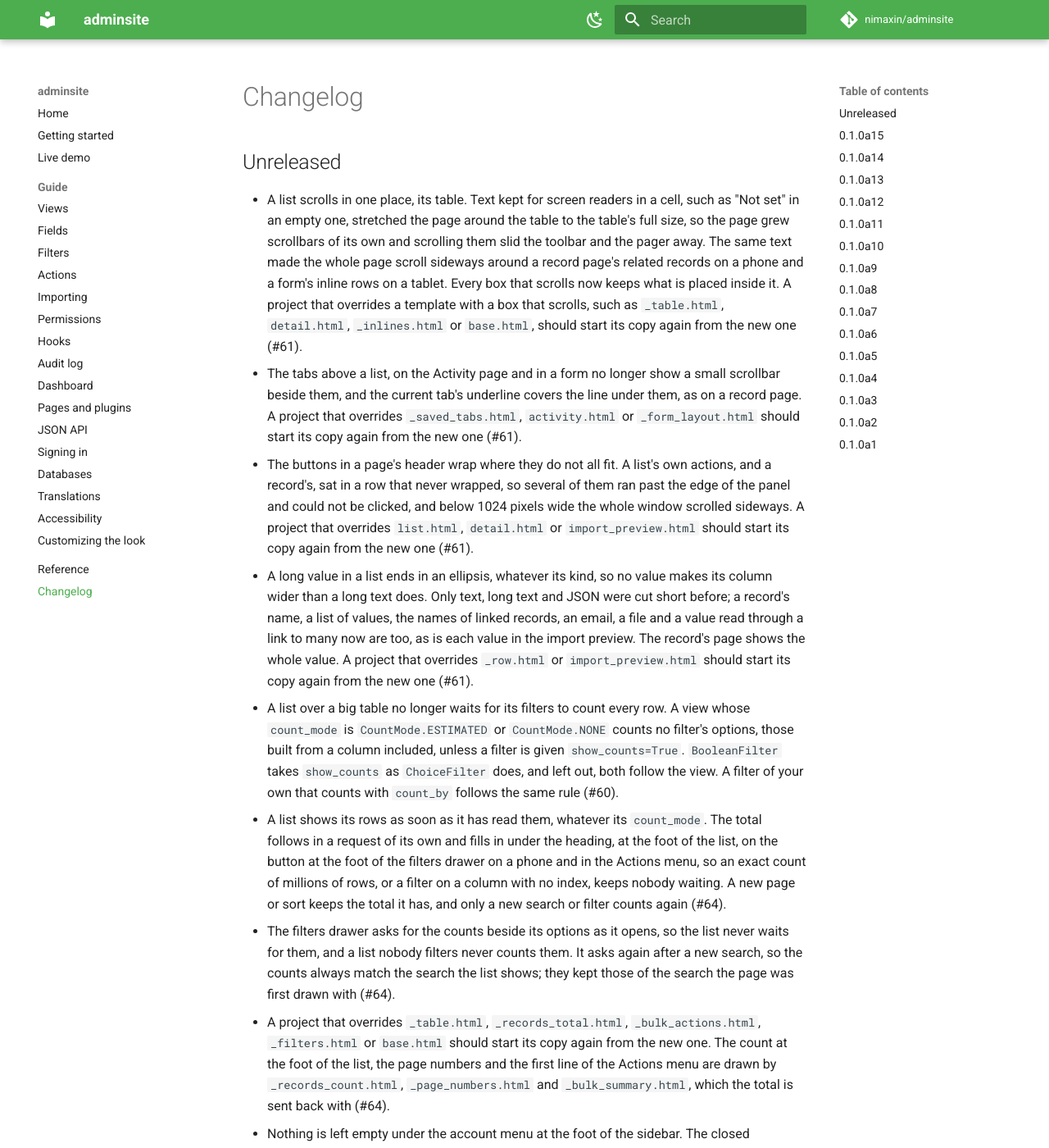
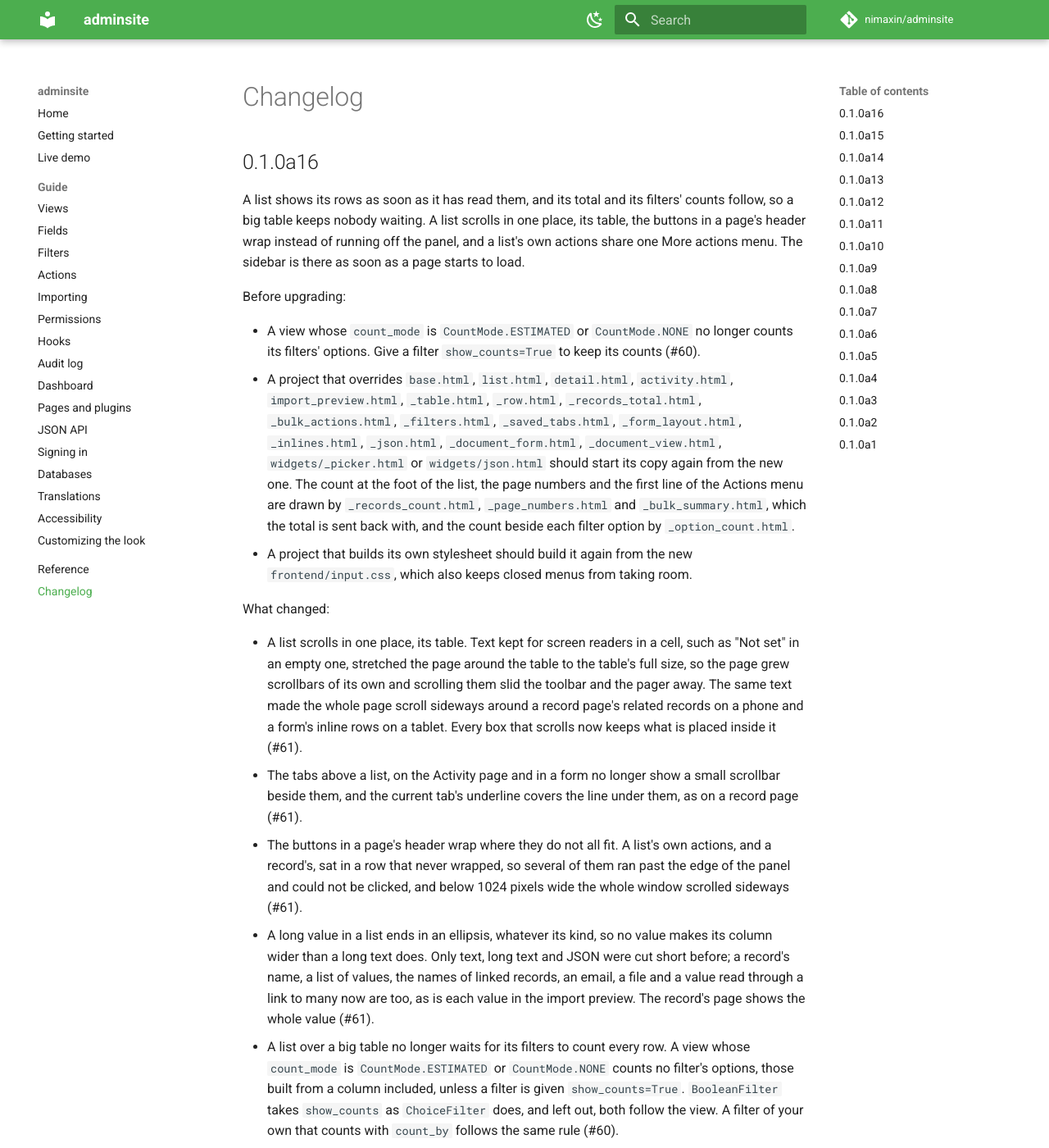
Before and after one commit to nimaxin/adminsite, an MkDocs documentation site: the page built from docs/changelog.md, in a window 1280 px wide and 1400 px high. Shown: the whole window at 82% size. Built offline with MkDocs 1.6.1 and Material for MkDocs 9.7.7, drawn with Linux system fonts in a browser that asks for light colours; comment, search, counter and statistics services are not loaded; some of the changed text lies outside the part shown.

Commit message:
release: 0.1.0a16

````diff
--- a/CHANGELOG.md
+++ b/CHANGELOG.md
@@ -1,29 +1,45 @@
 # Changelog
 
-## Unreleased
+## 0.1.0a16
+
+A list shows its rows as soon as it has read them, and its total and its filters' counts follow,
+so a big table keeps nobody waiting. A list scrolls in one place, its table, the buttons in a
+page's header wrap instead of running off the panel, and a list's own actions share one More
+actions menu. The sidebar is there as soon as a page starts to load.
+
+Before upgrading:
+
+- A view whose `count_mode` is `CountMode.ESTIMATED` or `CountMode.NONE` no longer counts its
+  filters' options. Give a filter `show_counts=True` to keep its counts (#60).
+- A project that overrides `base.html`, `list.html`, `detail.html`, `activity.html`,
+  `import_preview.html`, `_table.html`, `_row.html`, `_records_total.html`, `_bulk_actions.html`,
+  `_filters.html`, `_saved_tabs.html`, `_form_layout.html`, `_inlines.html`, `_json.html`,
+  `_document_form.html`, `_document_view.html`, `widgets/_picker.html` or `widgets/json.html`
+  should start its copy again from the new one. The count at the foot of the list, the page
+  numbers and the first line of the Actions menu are drawn by `_records_count.html`,
+  `_page_numbers.html` and `_bulk_summary.html`, which the total is sent back with, and the count
+  beside each filter option by `_option_count.html`.
+- A project that builds its own stylesheet should build it again from the new
+  `frontend/input.css`, which also keeps closed menus from taking room.
+
+What changed:
 
 - A list scrolls in one place, its table. Text kept for screen readers in a cell, such as "Not set"
   in an empty one, stretched the page around the table to the table's full size, so the page grew
   scrollbars of its own and scrolling them slid the toolbar and the pager away. The same text made
   the whole page scroll sideways around a record page's related records on a phone and a form's
-  inline rows on a tablet. Every box that scrolls now keeps what is placed inside it. A project
-  that overrides a template with a box that scrolls, such as `_table.html`, `detail.html`,
-  `_inlines.html` or `base.html`, should start its copy again from the new one (#61).
+  inline rows on a tablet. Every box that scrolls now keeps what is placed inside it (#61).
 - The tabs above a list, on the Activity page and in a form no longer show a small scrollbar
-  beside them, and the current tab's underline covers the line under them, as on a record page. A
-  project that overrides `_saved_tabs.html`, `activity.html` or `_form_layout.html` should start
-  its copy again from the new one (#61).
+  beside them, and the current tab's underline covers the line under them, as on a record page
+  (#61).
 - The buttons in a page's header wrap where they do not all fit. A list's own actions, and a
   record's, sat in a row that never wrapped, so several of them ran past the edge of the panel and
-  could not be clicked, and below 1024 pixels wide the whole window scrolled sideways. A project
-  that overrides `list.html`, `detail.html` or `import_preview.html` should start its copy again
-  from the new one (#61).
+  could not be clicked, and below 1024 pixels wide the whole window scrolled sideways (#61).
 - A long value in a list ends in an ellipsis, whatever its kind, so no value makes its column
   wider than a long text does. Only text, long text and JSON were cut short before; a record's
   name, a list of values, the names of linked records, an email, a file and a value read through a
   link to many now are too, as is each value in the import preview. The record's page shows the
-  whole value. A project that overrides `_row.html` or `import_preview.html` should start its copy
-  again from the new one (#61).
+  whole value (#61).
 - A list over a big table no longer waits for its filters to count every row. A view whose
   `count_mode` is `CountMode.ESTIMATED` or `CountMode.NONE` counts no filter's options, those built
   from a column included, unless a filter is given `show_counts=True`. `BooleanFilter` takes
@@ -38,30 +54,21 @@
   for them, and a list nobody filters never counts them. It asks again after a new search, so the
   counts always match the search the list shows; they kept those of the search the page was first
   drawn with (#64).
-- A project that overrides `_table.html`, `_records_total.html`, `_bulk_actions.html`,
-  `_filters.html` or `base.html` should start its copy again from the new one. The count at the
-  foot of the list, the page numbers and the first line of the Actions menu are drawn by
-  `_records_count.html`, `_page_numbers.html` and `_bulk_summary.html`, which the total is sent
-  back with (#64).
 - Nothing is left empty under the account menu at the foot of the sidebar. The closed language
   and time zone menus were still laid out there, unseen, so the sidebar grew taller than the
   window and scrolled. The sidebar now keeps to the window's height: its links scroll under the
-  account menu, which stays at the foot. A project that overrides `base.html` should start its
-  copy again from the new one.
+  account menu, which stays at the foot.
 - A page's heading keeps its whole width from a tablet up, and the buttons beside it move under
   it where they do not fit. Given only the room the buttons left, a list's name could be cut to a
-  few letters and its count split over three lines. A project that overrides `base.html` should
-  start its copy again from the new one.
+  few letters and its count split over three lines.
 - A list's own actions, those that run with nothing ticked, share one More actions menu beside
   Import and Export CSV, the dangerous ones last under a line, so however many a view has, the top
   of its list keeps to a few buttons. A view with only one keeps its button. A phone's ⋯ menu
-  lists them in the same order, after Import and Export CSV. A project that overrides
-  `list.html` should start its copy again from the new one.
+  lists them in the same order, after Import and Export CSV.
 - The sidebar is there as soon as a page starts to load. It came after the page, so while a long
   list was still arriving the list took the whole width, and the page jumped sideways when the
   sidebar appeared with the last row. Tab now reaches the sidebar's links before the page's, after
-  the "Skip to the content" link, which jumps over them. A project that overrides `base.html`
-  should start its copy again from the new one.
+  the "Skip to the content" link, which jumps over them.
 
 ## 0.1.0a15
 
--- a/docs/getting-started.md
+++ b/docs/getting-started.md
@@ -3,7 +3,7 @@
 ## Install
 
 ```
-pip install adminsite==0.1.0a15
+pip install adminsite==0.1.0a16
 ```
 
 adminsite does not pull in a database driver. Add the one you use, for example `asyncpg` or
--- a/pyproject.toml
+++ b/pyproject.toml
@@ -1,6 +1,6 @@
 [project]
 name = "adminsite"
-version = "0.1.0a15"
+version = "0.1.0a16"
 description = "An admin panel for the SQLAlchemy 2.0 ORM that works with FastAPI, Starlette and Litestar."
 readme = "README.md"
 requires-python = ">=3.11"
````
Also changed, not shown: README.md (+1 -1 lines), docs/index.md (+1 -1 lines), 3 other files.
